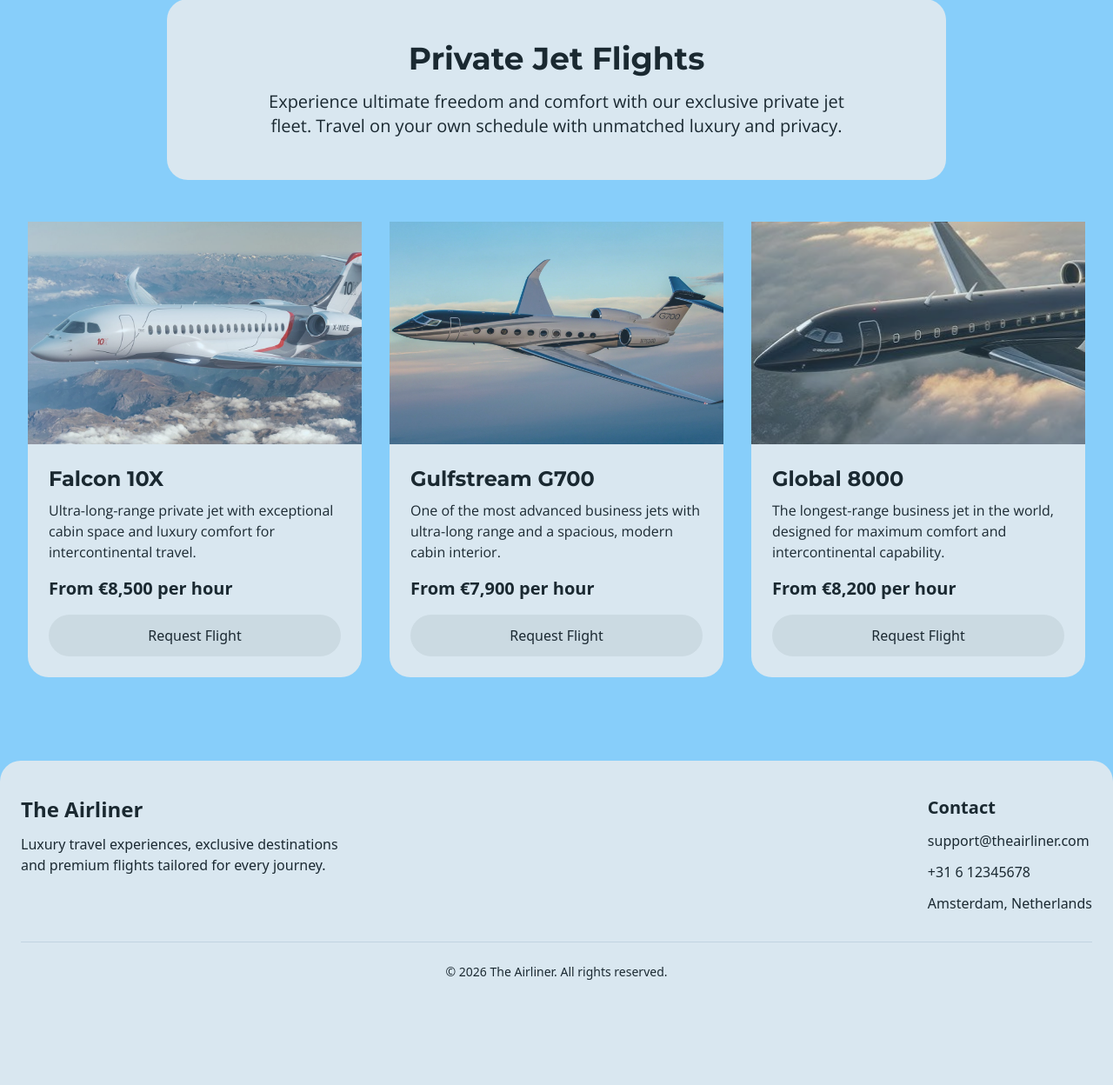
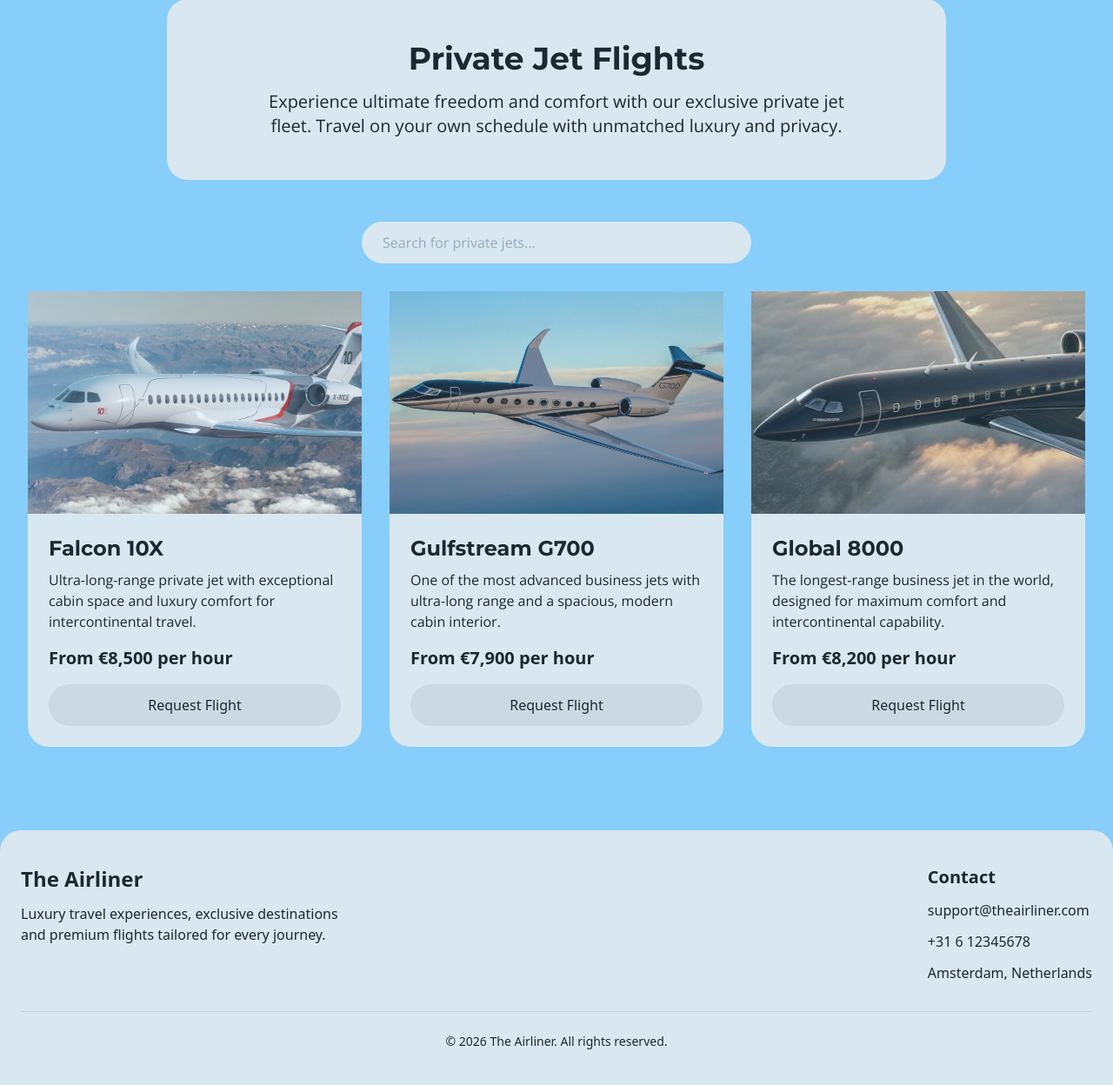
Before and after one commit to userlvv/The-Airliner, a PHP site: page /private-flights.php in a window 1280 px wide. Shown: the part 137-1385 px from the top of the page at 87% size. Before the commit the page ends 1264 px from the top, so only its background shows below. Run offline with PHP 8.4, Linux system fonts and the light colour scheme; some libraries are stand-ins or nearby versions.

Commit message:
added searchbar to private flights page

```diff
--- a/app/private-flights.php
+++ b/app/private-flights.php
@@ -71,7 +71,9 @@ require __DIR__ . "/config/database.php";
     </section>
 
     <section class="px-4 lg:px-8 py-12">
-      <div class="grid grid-cols-1 md:grid-cols-2 xl:grid-cols-3 gap-8 mx-auto">
+      <input type="text" id="search" onkeyup="zoek()" placeholder="Search for private jets..."
+        class="bg-[#EEEEEE] opacity-80 rounded-full px-6 py-3 opensans block mx-auto mb-8 w-full max-w-md">
+      <div class="grid grid-cols-1 md:grid-cols-2 xl:grid-cols-3 gap-8 mx-auto" id="grid">
         <div class="bg-[#EEEEEE] opacity-80 rounded-3xl flex flex-col">
           <img src="Images/Falcon10X.jpg" alt="Falcon 10X" class="h-64 w-full object-cover" />
           <div class="p-6 flex flex-col flex-grow">
@@ -148,6 +150,17 @@ require __DIR__ . "/config/database.php";
       </p>
     </div>
   </footer>
+
+  <script>
+    function zoek() {
+      let input = document.getElementById("search").value.toLowerCase();
+      for (let card of document.getElementById("grid").children) {
+        let naam = card.querySelector("h2").innerText.toLowerCase();
+        card.style.display = naam.includes(input) ? "flex" : "none";
+      }
+    }
+  </script>
+
 </body>
 
 </html>
```
